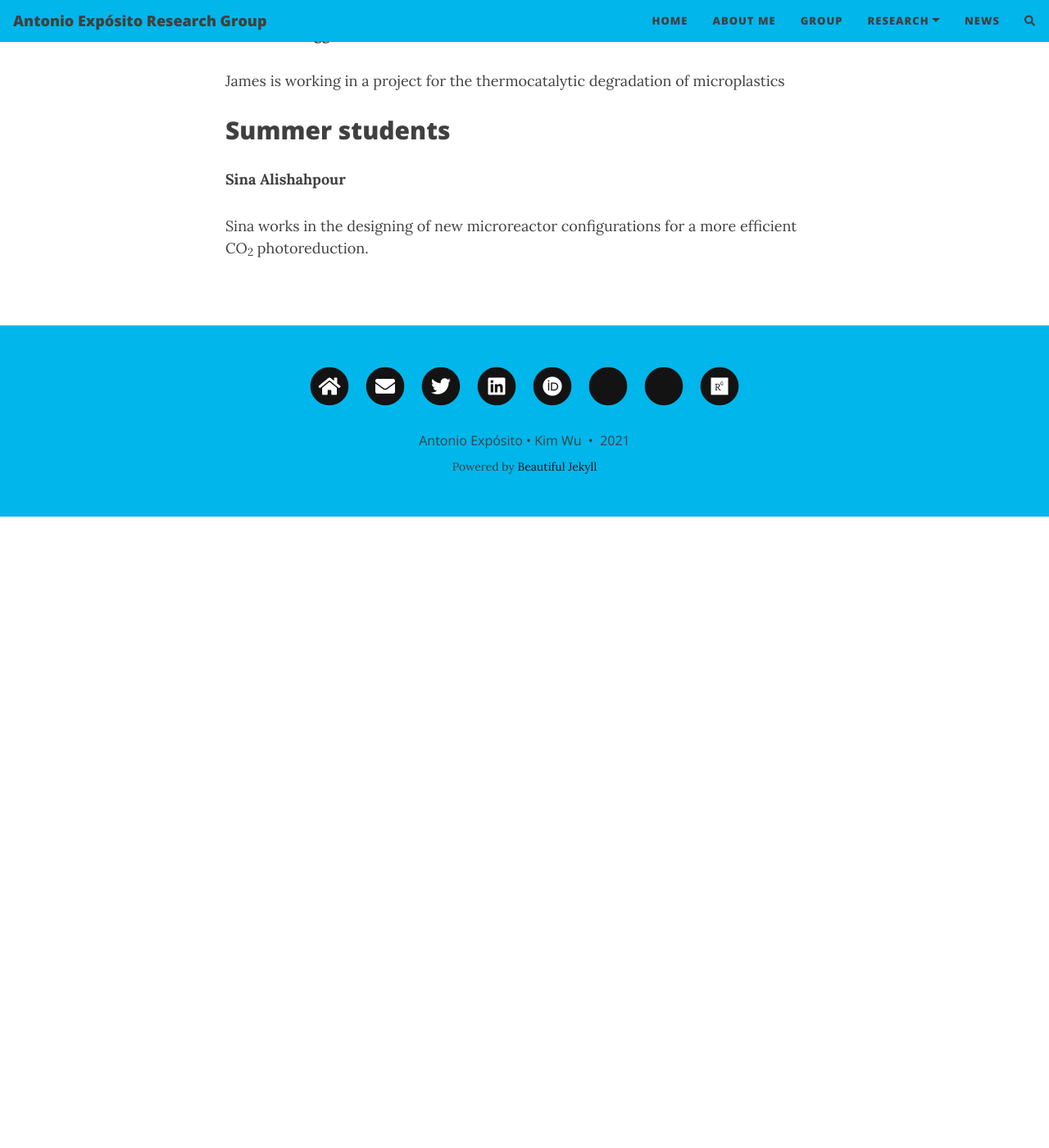
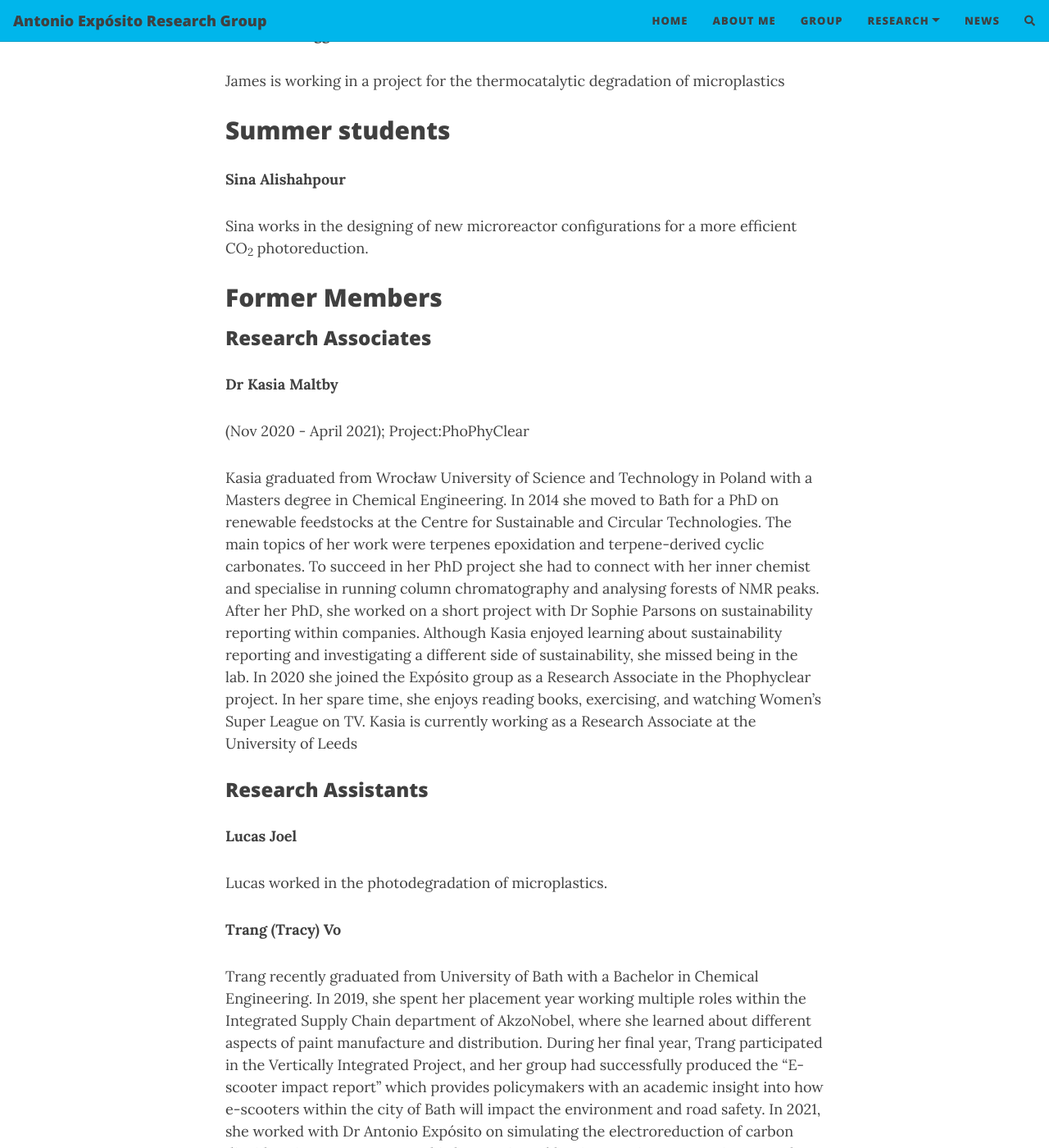
Before and after one commit to AntonioJExposito/AntonioJExposito.github.io, a Jekyll site: the page built from members.md, in a window 1280 px wide and 1400 px high, scrolled down 359 px. Shown: the whole window at 82% size. Built offline with Jekyll 4.4.1, drawn with Linux system fonts in a browser that asks for light colours; nearby versions of some CDN libraries; comment, search, counter and statistics services are not loaded; a style sheet for code colours, icons or effects is not loaded; before the commit the page ends 989 px from its top, so only the background shows below that; some of the changed text lies outside the part shown.

Commit message:
Update members.md

```diff
--- a/members.md
+++ b/members.md
@@ -4,7 +4,7 @@ title: Group members
 subtitle: Meet the team
 ---
 
-## Research Associate
+## Research Associates
 
 **Dr James Hogg**
 
@@ -15,3 +15,24 @@ James is working in a project for the thermocatalytic degradation of microplasti
 **Sina Alishahpour**
 
 Sina works in the designing of new microreactor configurations for a more efficient CO<sub>2</sub> photoreduction.
+
+## Former Members
+
+### Research Associates
+
+**Dr Kasia Maltby**
+
+<p> (Nov 2020 - April 2021); Project:PhoPhyClear </p>
+<p> Kasia graduated from Wrocław University of Science and Technology in Poland with a Masters degree in Chemical Engineering. In 2014 she moved to Bath for a PhD on renewable feedstocks at the Centre for Sustainable and Circular Technologies. The main topics of her work were terpenes epoxidation and terpene-derived cyclic carbonates. To succeed in her PhD project she had to connect with her inner chemist and specialise in running column chromatography and analysing forests of NMR peaks. After her PhD, she worked on a short project with Dr Sophie Parsons on sustainability reporting within companies. Although Kasia enjoyed learning about sustainability reporting and investigating a different side of sustainability, she missed being in the lab. In 2020 she joined the Expósito group as a Research Associate in the Phophyclear project. In her spare time, she enjoys reading books, exercising, and watching Women’s Super League on TV. Kasia is currently working as a Research Associate at the University of Leeds </p>
+
+### Research Assistants
+
+**Lucas Joel**
+
+Lucas worked in the photodegradation of microplastics.
+
+**Trang (Tracy) Vo**
+
+Trang recently graduated from University of Bath with a Bachelor in Chemical Engineering. In 2019, she spent her placement year working multiple roles within the Integrated Supply Chain department of AkzoNobel, where she learned about different aspects of paint manufacture and distribution. During her final year, Trang participated in the Vertically Integrated Project, and her group had successfully produced the “E-scooter impact report” which provides policymakers with an academic insight into how e-scooters within the city of Bath will impact the environment and road safety. In 2021, she worked with Dr Antonio Expósito on simulating the electroreduction of carbon dioxide using Aspen HYSYS. This has motivated her in pursuing a career in research and she is looking forward to future opportunities. In her spare time, she enjoys hiking, painting, and watching crime documentaries.
+
+### Master Research Students
```
